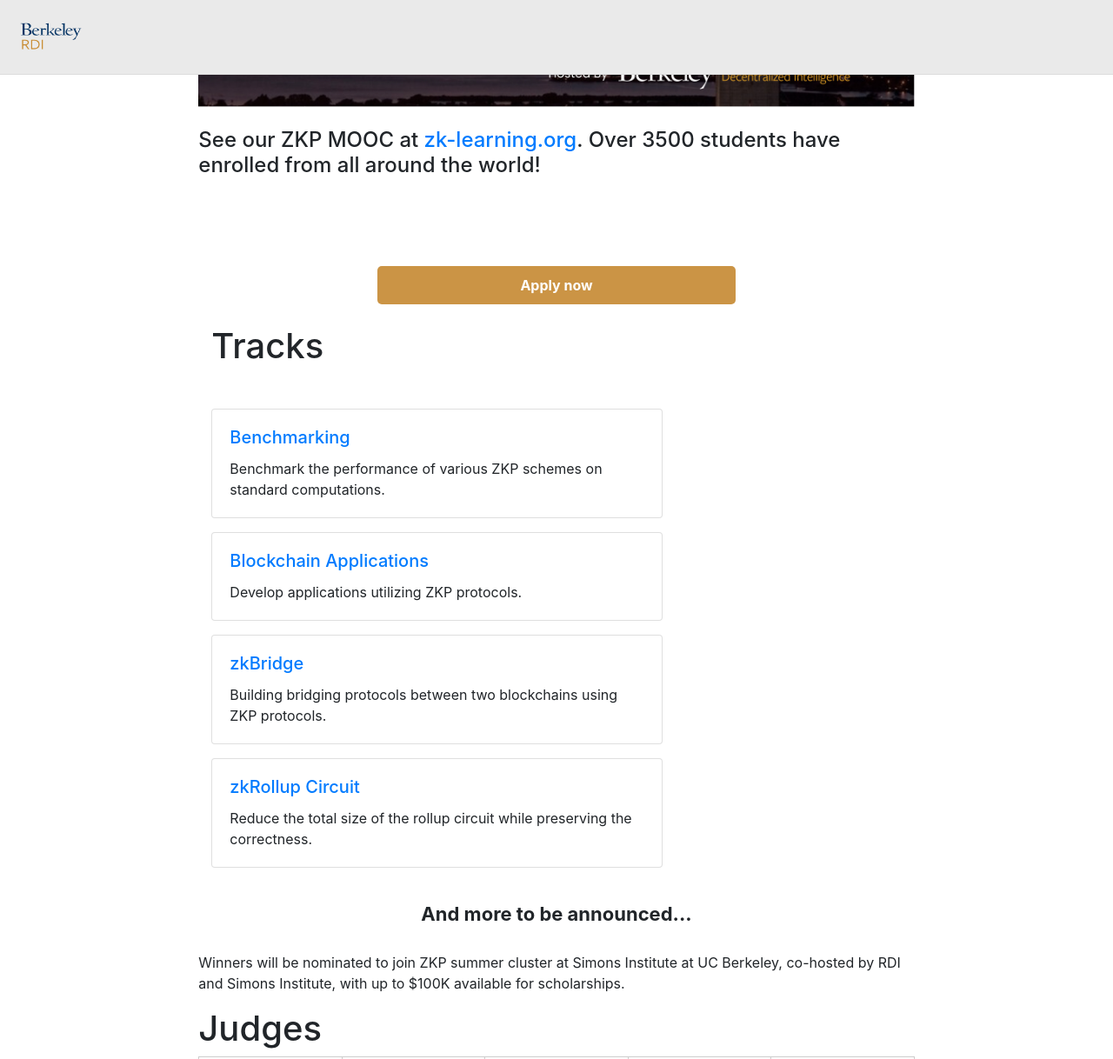
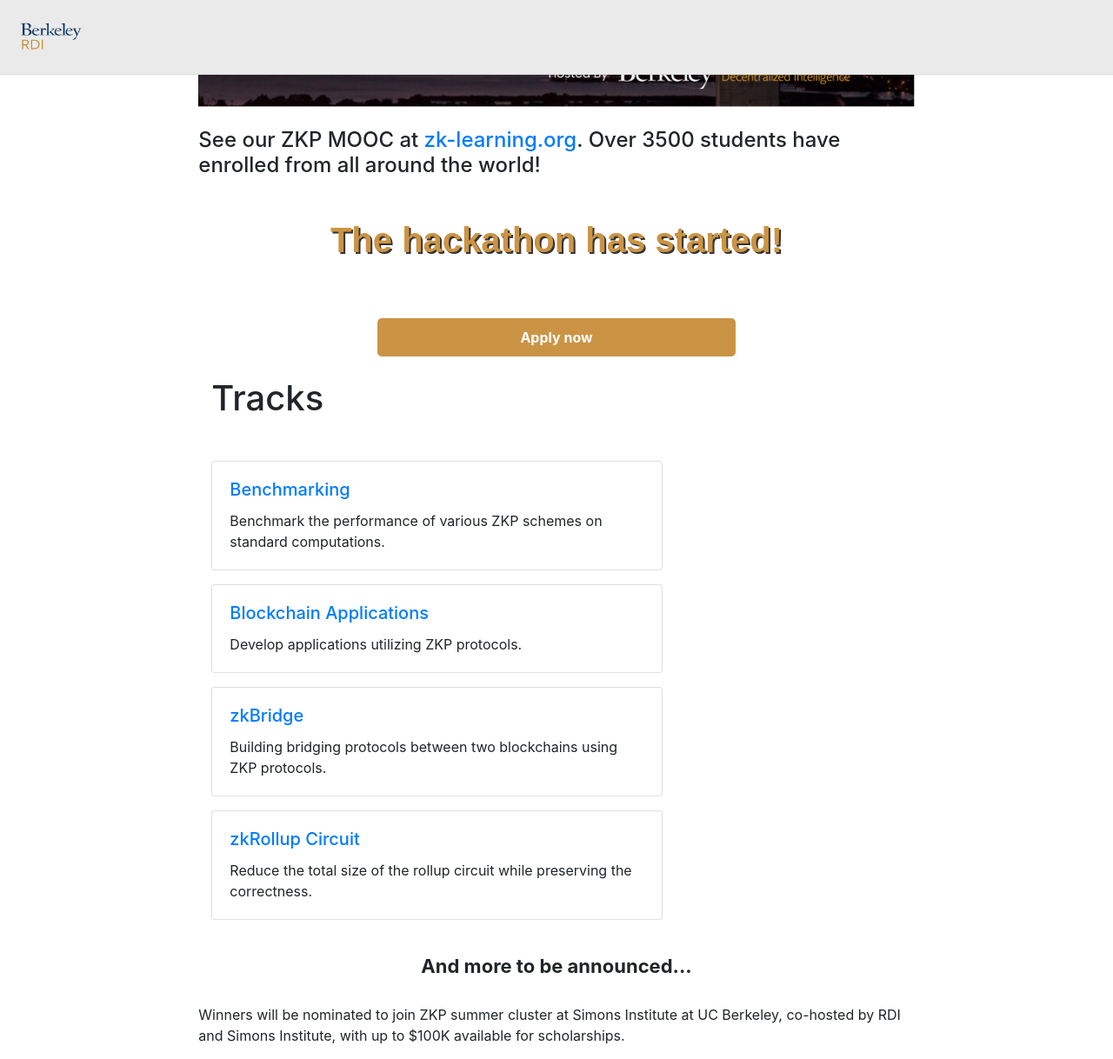
Before and after one commit to rdi-berkeley/zkp-web3-hackathon, a Jekyll site: the page built from index.md, in a window 1280 px wide and 1400 px high, scrolled down 310 px, cut to the strip 0-1218 px from the top of the window. Shown: the whole strip at 87% size. Built offline with Jekyll 4.4.1, drawn with Linux system fonts in a browser that asks for light colours; nearby versions of some CDN libraries; part of the change alters nothing that is shown.

Commit message:
Update home.html

```diff
--- a/_layouts/home.html
+++ b/_layouts/home.html
@@ -59,6 +59,57 @@ cover-img: "/assets/img/ZKP_Web3 HackathonBanner.jpg"
     background-color: #9B7B36;
   }
 </style>
+
+
+<!-- HTML for the countdown timer -->
+
+<div style="text-align: center;">
+  <p id="countdown" style="font-size: 40px; color: #CB9445;"></p>
+</div>
+
+<!-- JavaScript for the countdown timer -->
+
+<script>
+  // Set the date we're counting down to
+  var countDownDate = new Date("Feb 12, 2023 15:37:25").getTime();
+
+  // Update the count down every 1 second
+  var x = setInterval(function() {
+
+    // Get today's date and time
+    var now = new Date().getTime();
+
+    // Find the distance between now and the count down date
+    var distance = countDownDate - now;
+
+    // Time calculations for days, hours, minutes and seconds
+    var days = Math.floor(distance / (1000 * 60 * 60 * 24));
+    var hours = Math.floor((distance % (1000 * 60 * 60 * 24)) / (1000 * 60 * 60));
+    var minutes = Math.floor((distance % (1000 * 60 * 60)) / (1000 * 60));
+    var seconds = Math.floor((distance % (1000 * 60)) / 1000);
+
+    // Display the result in the element with id="countdown"
+    document.getElementById("countdown").innerHTML = days + "d " + hours + "h "
+    + minutes + "m " + seconds + "s ";
+
+    // If the count down is finished, write some text
+    if (distance < 0) {
+      clearInterval(x);
+      document.getElementById("countdown").innerHTML = "The hackathon has started!";
+    }
+  }, 1000);
+</script>
+
+<!-- CSS for the countdown timer -->
+
+<style>
+  #countdown {
+    font-family: Arial, sans-serif;
+    font-weight: bold;
+    text-shadow: 2px 2px #333;
+  }
+</style>
+
 
 <a href="https://docs.google.com/forms/d/e/1FAIpQLSdfnFGFfkLkwjG1IyoWqVrAqNpfBOxOmkxKdx9ygM-ro7c0bw/viewform">
   <button class="apply-button">Apply now</button>
```
